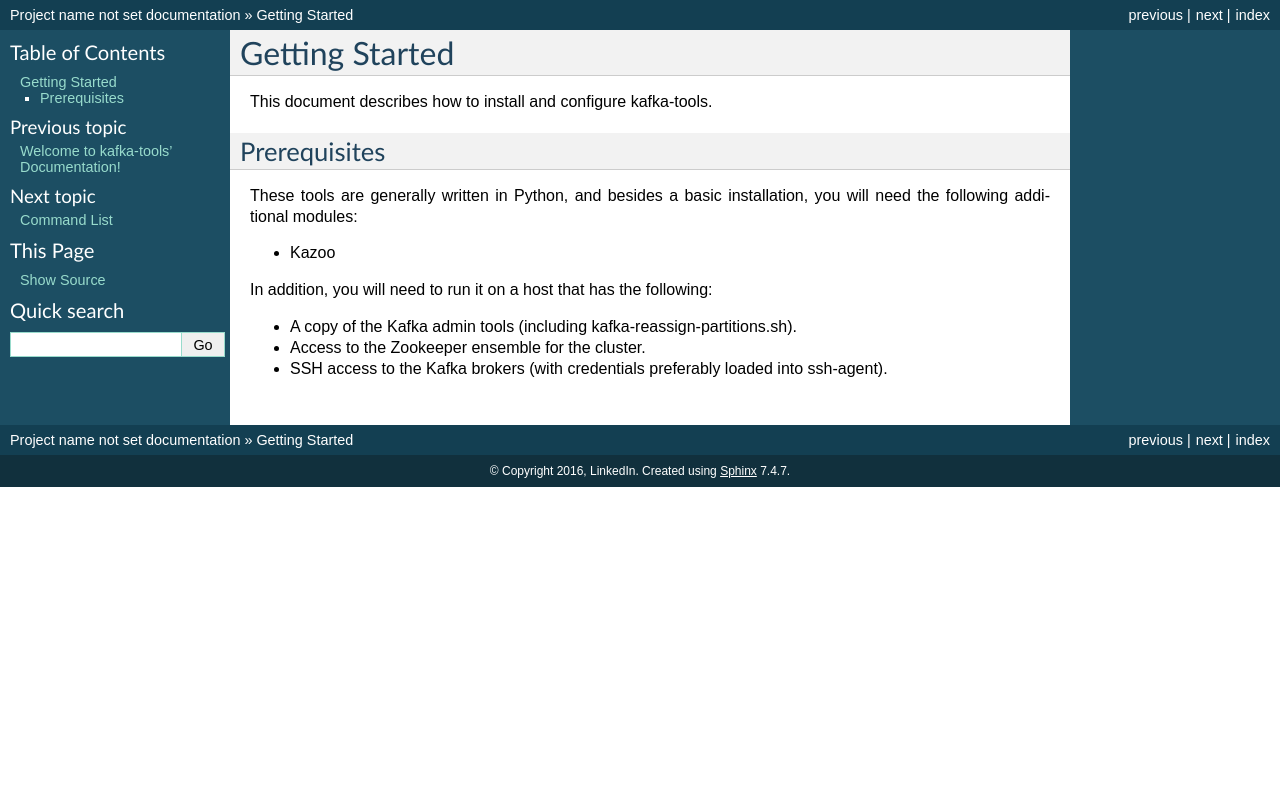
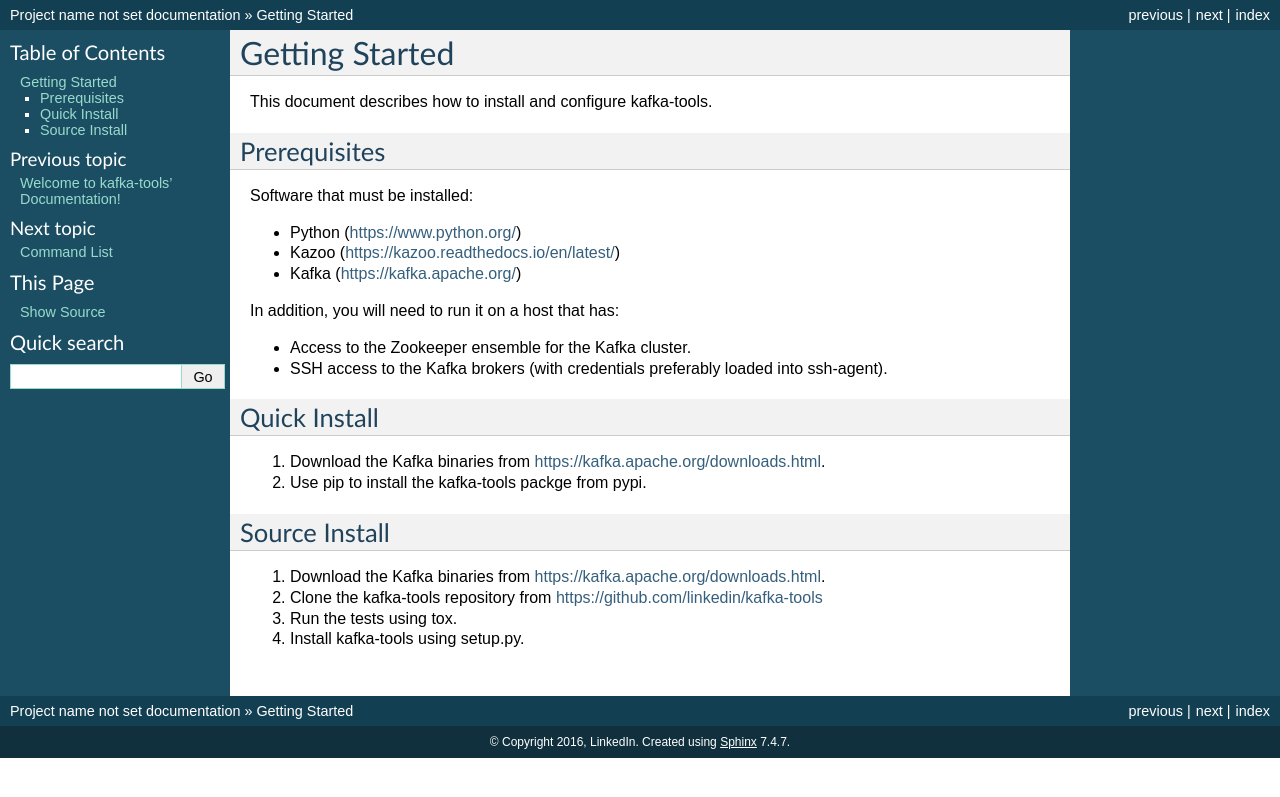
Before and after one commit to linkedin/kafka-tools, a Sphinx documentation site: the page built from docs/getting_started.rst, in a window 1280 px wide. Shown: the top 797 px of the page. Built offline with Sphinx 7.4.7, drawn with Linux system fonts in a browser that asks for light colours.

Commit message:
Update getting_started.rst

```diff
--- a/docs/getting_started.rst
+++ b/docs/getting_started.rst
@@ -6,14 +6,28 @@ This document describes how to install and configure kafka-tools.
 Prerequisites
 -------------
 
-These tools are generally written in Python, and besides a basic
-installation, you will need the following additional modules:
+Software that must be installed:
 
-- Kazoo
+- Python (https://www.python.org/)
+- Kazoo (https://kazoo.readthedocs.io/en/latest/)
+- Kafka (https://kafka.apache.org/)
 
-In addition, you will need to run it on a host that has the following:
+In addition, you will need to run it on a host that has:
 
-- A copy of the Kafka admin tools (including kafka-reassign-partitions.sh).
-- Access to the Zookeeper ensemble for the cluster.
+- Access to the Zookeeper ensemble for the Kafka cluster.
 - SSH access to the Kafka brokers (with credentials preferably loaded into
   ssh-agent).
+
+Quick Install
+-------------
+
+1) Download the Kafka binaries from https://kafka.apache.org/downloads.html.
+2) Use pip to install the kafka-tools packge from pypi.
+
+Source Install
+--------------
+
+1) Download the Kafka binaries from https://kafka.apache.org/downloads.html.
+2) Clone the kafka-tools repository from https://github.com/linkedin/kafka-tools
+3) Run the tests using tox.
+4) Install kafka-tools using setup.py.
```
